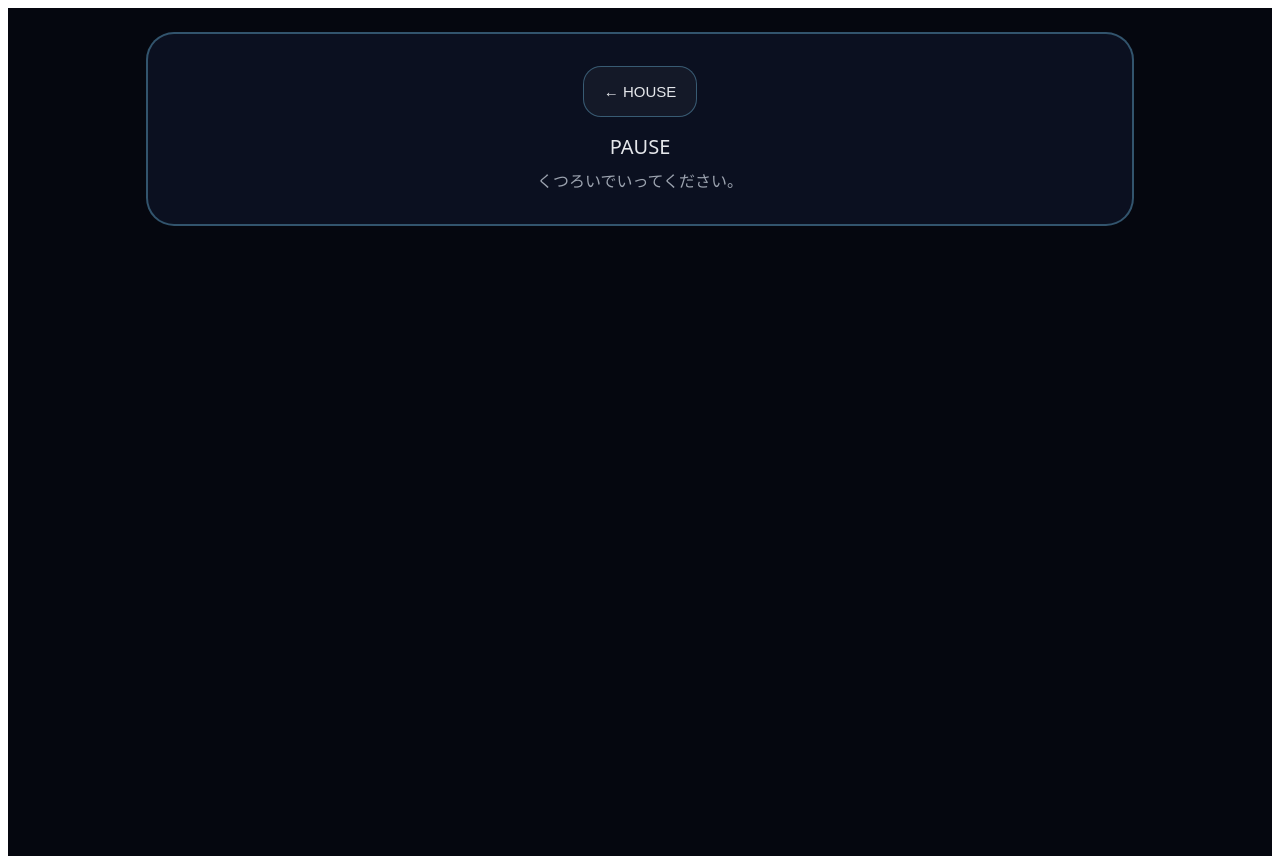
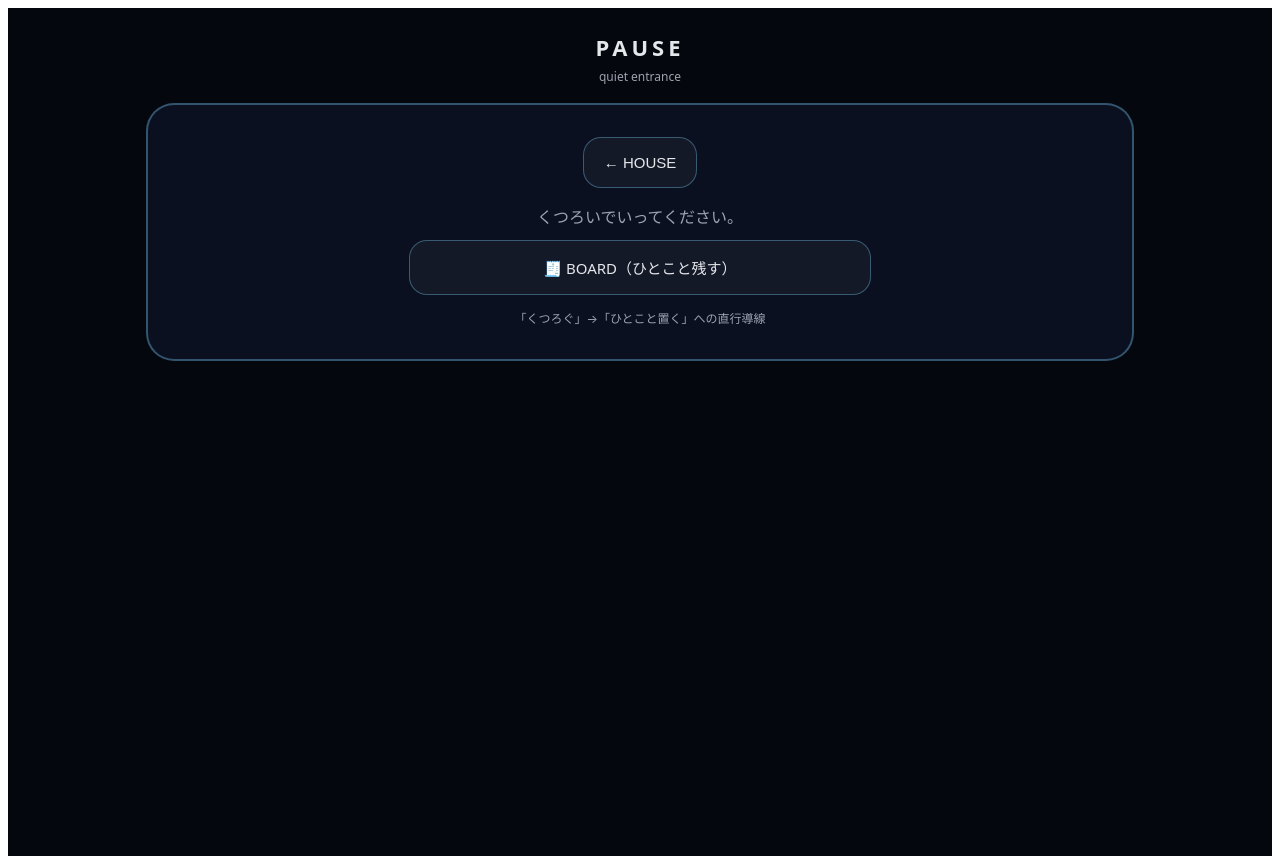
Before and after one commit to kan0601g-maker/pause-pwa, a Next.js app: page / in a window 1280 px wide. Both pictures are taken after a click on the button "☕ PAUSE". Built offline with nearby package versions, Linux system fonts and the light colour scheme.

Commit message:
Update page.js

```diff
--- a/app/page.js
+++ b/app/page.js
@@ -4,7 +4,7 @@ import React, { useState } from "react";
 import Link from "next/link";
 
 export default function Home() {
-  const [view, setView] = useState("HOUSE");
+  const [view, setView] = useState("HOUSE"); // HOUSE | PAUSE | STAR
 
   const bg = "#05070f";
   const card = "#0b1020";
@@ -41,6 +41,15 @@ export default function Home() {
     color: text,
   };
 
+  const linkBtn = {
+    ...btnBase,
+    textDecoration: "none",
+    display: "inline-flex",
+    alignItems: "center",
+    justifyContent: "center",
+    gap: 8,
+  };
+
   return (
     <div style={shell}>
       {view === "HOUSE" && (
@@ -61,7 +70,7 @@ export default function Home() {
             </div>
           </div>
 
-          {/* ▼▼ ここがボタンゾーン ▼▼ */}
+          {/* ボタンゾーン */}
           <div
             style={{
               maxWidth: 720,
@@ -79,18 +88,7 @@ export default function Home() {
               🌿 STAR LEAF
             </button>
 
-            {/* ★ ここが BOARD */}
-            <Link
-              href="/board"
-              style={{
-                ...btnBase,
-                textDecoration: "none",
-                display: "flex",
-                alignItems: "center",
-                justifyContent: "center",
-                gap: 6,
-              }}
-            >
+            <Link href="/board" style={linkBtn}>
               🧾 BOARD
             </Link>
           </div>
@@ -109,6 +107,16 @@ export default function Home() {
       )}
 
       {view === "PAUSE" && (
+        <>
+          <div style={{ textAlign: "center", marginBottom: 18 }}>
+            <div style={{ fontSize: 22, letterSpacing: 4, fontWeight: 700 }}>
+              PAUSE
+            </div>
+            <div style={{ fontSize: 12, color: sub, marginTop: 6 }}>
+              quiet entrance
+            </div>
+          </div>
+
           <div style={frame}>
             <button
               onClick={() => setView("HOUSE")}
@@ -116,12 +124,43 @@ export default function Home() {
             >
               ← HOUSE
             </button>
-          <div style={{ fontSize: 20, marginBottom: 8 }}>PAUSE</div>
-          <div style={{ color: sub }}>くつろいでいってください。</div>
+
+            <div style={{ fontSize: 16, marginBottom: 10, color: sub }}>
+              くつろいでいってください。
             </div>
+
+            {/* ★ 追加：PAUSE内の導線 */}
+            <div
+              style={{
+                display: "grid",
+                gap: 14,
+                justifyItems: "center",
+                marginTop: 12,
+              }}
+            >
+              <Link href="/board" style={{ ...linkBtn, width: "min(420px, 100%)" }}>
+                🧾 BOARD（ひとこと残す）
+              </Link>
+
+              <div style={{ width: "min(520px, 100%)", color: sub, fontSize: 12 }}>
+                「くつろぐ」→「ひとこと置く」への直行導線
+              </div>
+            </div>
+          </div>
+        </>
       )}
 
       {view === "STAR" && (
+        <>
+          <div style={{ textAlign: "center", marginBottom: 18 }}>
+            <div style={{ fontSize: 22, letterSpacing: 4, fontWeight: 700 }}>
+              STAR LEAF
+            </div>
+            <div style={{ fontSize: 12, color: sub, marginTop: 6 }}>
+              scanning zone
+            </div>
+          </div>
+
           <div style={frame}>
             <button
               onClick={() => setView("HOUSE")}
@@ -129,8 +168,12 @@ export default function Home() {
             >
               ← HOUSE
             </button>
-          <div style={{ fontSize: 20, color: "#22c55e" }}>STAR LEAF</div>
+
+            <div style={{ fontSize: 16, color: "#22c55e" }}>
+              READY.
             </div>
+          </div>
+        </>
       )}
     </div>
   );
```
Lines whose indentation alone changed are shown as unchanged.
